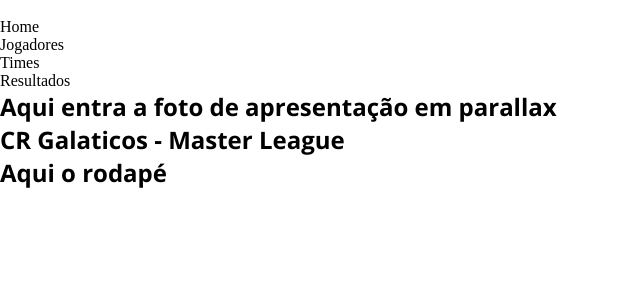
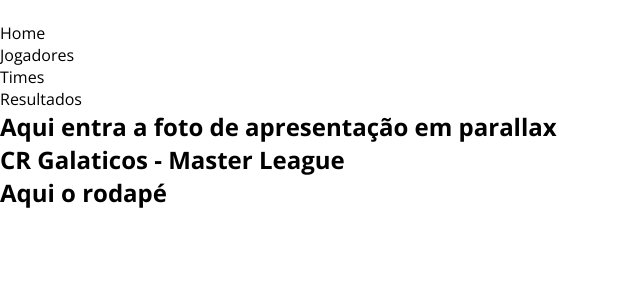
Before and after one commit to ml-online/master_league_v2, a PHP site: template templates/index.html in a window 1280 px wide. Shown: the top 300 px of the page, without its empty margins (0-640 px from the left). Run offline with PHP 8.4, Linux system fonts and the light colour scheme; the template is opened without the code that fills it, so the values that code supplies are empty.

Commit message:
Add default font on body

```diff
--- a/static/css/common.css
+++ b/static/css/common.css
@@ -4,8 +4,13 @@
     padding:0;
     list-style:none;
     vertical-align:baseline;
+    -webkit-font-smoothing: antialiased;
 }
 /* END CSS RESET */
+
+body {
+    font-family: 'Open Sans', sans-serif;
+}
 
 h1 {
     font-family: 'Open Sans', sans-serif;
```
